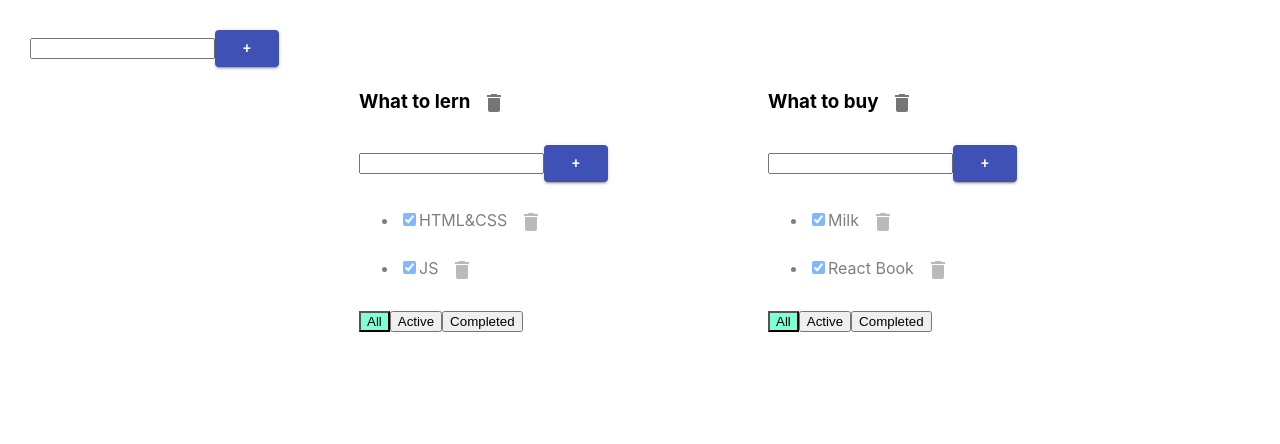
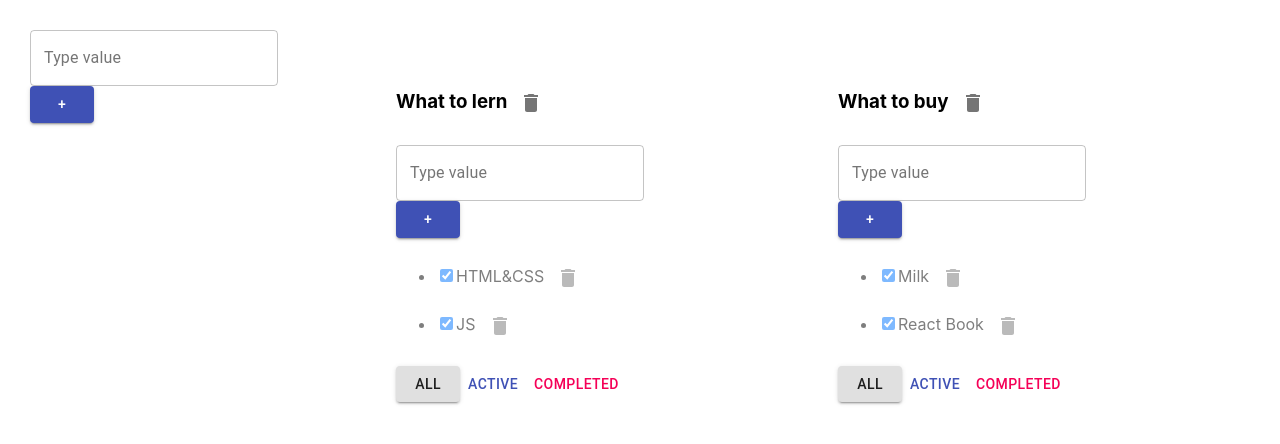
Before and after one commit to martovich/todolist-ts, a React (Create React App) app: page / in a window 1280 px wide. Shown: the top 444 px of the page. Built offline with nearby package versions, Linux system fonts and the light colour scheme.

Commit message:
lesson7, material-ui

```diff
--- a/src/AddItemForm.tsx
+++ b/src/AddItemForm.tsx
@@ -1,9 +1,11 @@
 import React, {ChangeEvent, KeyboardEvent, useState} from "react";
 import {Button} from "@material-ui/core";
+import TextField from "@material-ui/core/TextField";
 
 type AddItemFormPropsType = {
     addItem: (title: string) => void
 }
+
 export function AddItemForm(props: AddItemFormPropsType) {
     let [title, setTitle] = useState("")
     let [error, setError] = useState<string | null>(null)
@@ -25,12 +27,22 @@ export function AddItemForm(props: AddItemFormPropsType) {
         }
     }
     return <div>
-        <input value={title}
-               onChange={onChangeHandler}
-               onKeyPress={onKeyPressHandler}
-               className={error ? "error" : ""}/>
+        {/*<input value={title}*/}
+        {/*       onChange={onChangeHandler}*/}
+        {/*       onKeyPress={onKeyPressHandler}*/}
+        {/*       className={error ? "error" : ""}/>*/}
+        <TextField
+            variant={"outlined"}
+            value={title}
+            onChange={onChangeHandler}
+            onKeyPress={onKeyPressHandler}
+            // className={error ? "error" : ""}
+            error={!!error}
+            // label={error ? "Error" : "Type value"}
+            label={"Type value"}
+            helperText={error} />
         {/*<button onClick={addItem}>+</button>*/}
-        <Button onClick={ addItem } variant={"contained"} color={"primary"}>+</Button>
-        {error && <div className="error-message">{error}</div>}
+        <Button onClick={addItem} variant={"contained"} color={"primary"}>+</Button>
+        {/*{error && <div className="error-message">{error}</div>}*/}
     </div>
 }
--- a/src/Todolist.tsx
+++ b/src/Todolist.tsx
@@ -2,8 +2,9 @@ import React, {ChangeEvent} from "react";
 import {FilterValuesType} from "./App";
 import {AddItemForm} from "./AddItemForm";
 import IconButton from "@material-ui/core/IconButton";
-import DeleteIcon from '@material-ui/icons/Delete';
 import {EditableSpan} from "./EditableSpan";
+import {Delete} from "@material-ui/icons";
+import {Button} from "@material-ui/core";
 
 export type TaskType = {
     id: string
@@ -45,7 +46,7 @@ export function Todolist(props: PropsType) {
                     {/*{props.title}*/}
                     <EditableSpan value={props.title} onChange={ onChangeTodolistTitleHandler } />
                     <IconButton onClick={onClickHandler}>
-                        <DeleteIcon/>
+                        <Delete />
                     </IconButton>
                 </h3>
                 {/*<div>*/}
@@ -73,7 +74,7 @@ export function Todolist(props: PropsType) {
                                     {/*<span>{t.title}</span>*/}
                                     <EditableSpan value={t.title} onChange={ onChangeTitleHandler }/>
                                     <IconButton onClick={onClickHandler} >
-                                        <DeleteIcon />
+                                        <Delete />
                                     </IconButton>
                                 </li>
                             }
@@ -81,15 +82,15 @@ export function Todolist(props: PropsType) {
                     }
                 </ul>
                 <div>
-                    <button className={props.filter === "all" ? "active-filter" : ""}
+                    <Button variant={props.filter === "all" ? "contained" : "text"}
                             onClick={onAllClickHandler}>All
-                    </button>
-                    <button className={props.filter === "active" ? "active-filter" : ""}
+                    </Button>
+                    <Button color={"primary"} variant={props.filter === "active" ? "contained" : "text"}
                             onClick={onActiveClickHandler}>Active
-                    </button>
-                    <button className={props.filter === "completed" ? "active-filter" : ""}
+                    </Button>
+                    <Button color={"secondary"} variant={props.filter === "completed" ? "contained" : "text"}
                             onClick={onCompletedClickHandler}>Completed
-                    </button>
+                    </Button>
                 </div>
             </div>
         </div>
```
